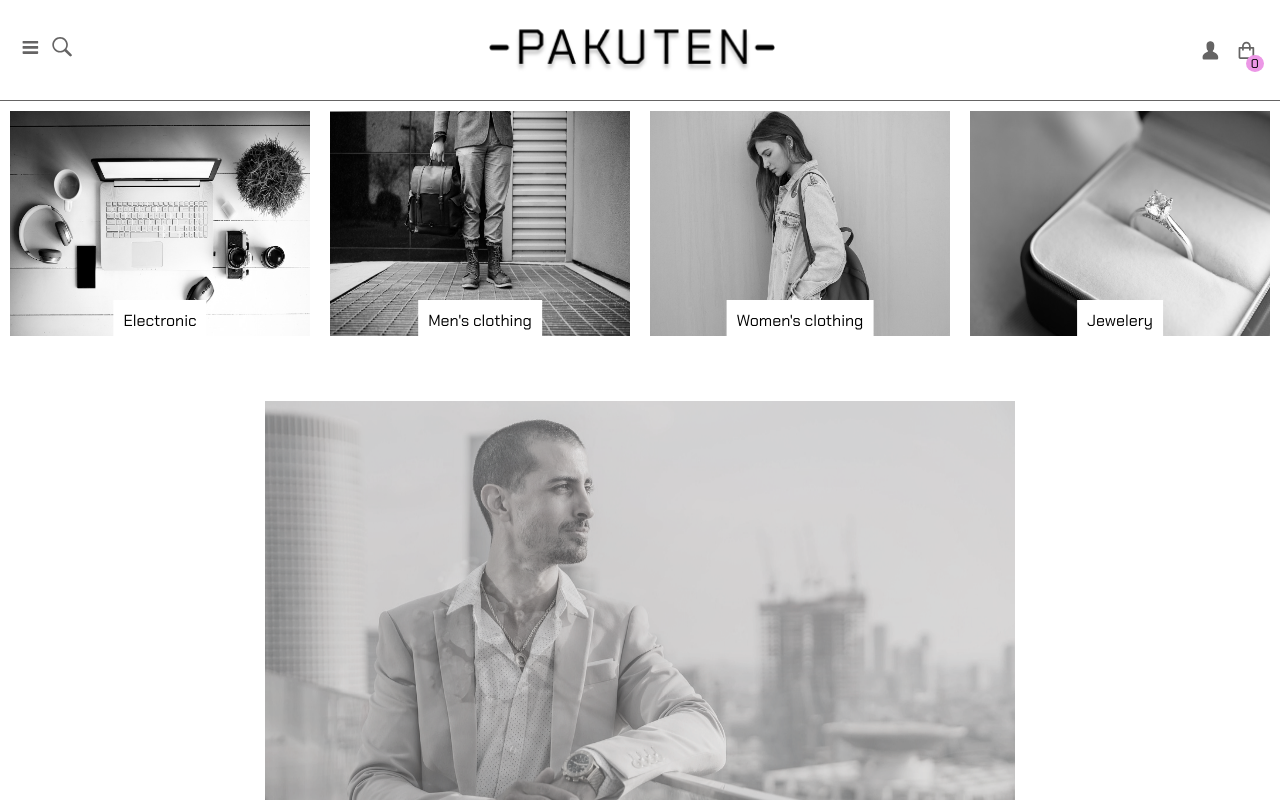
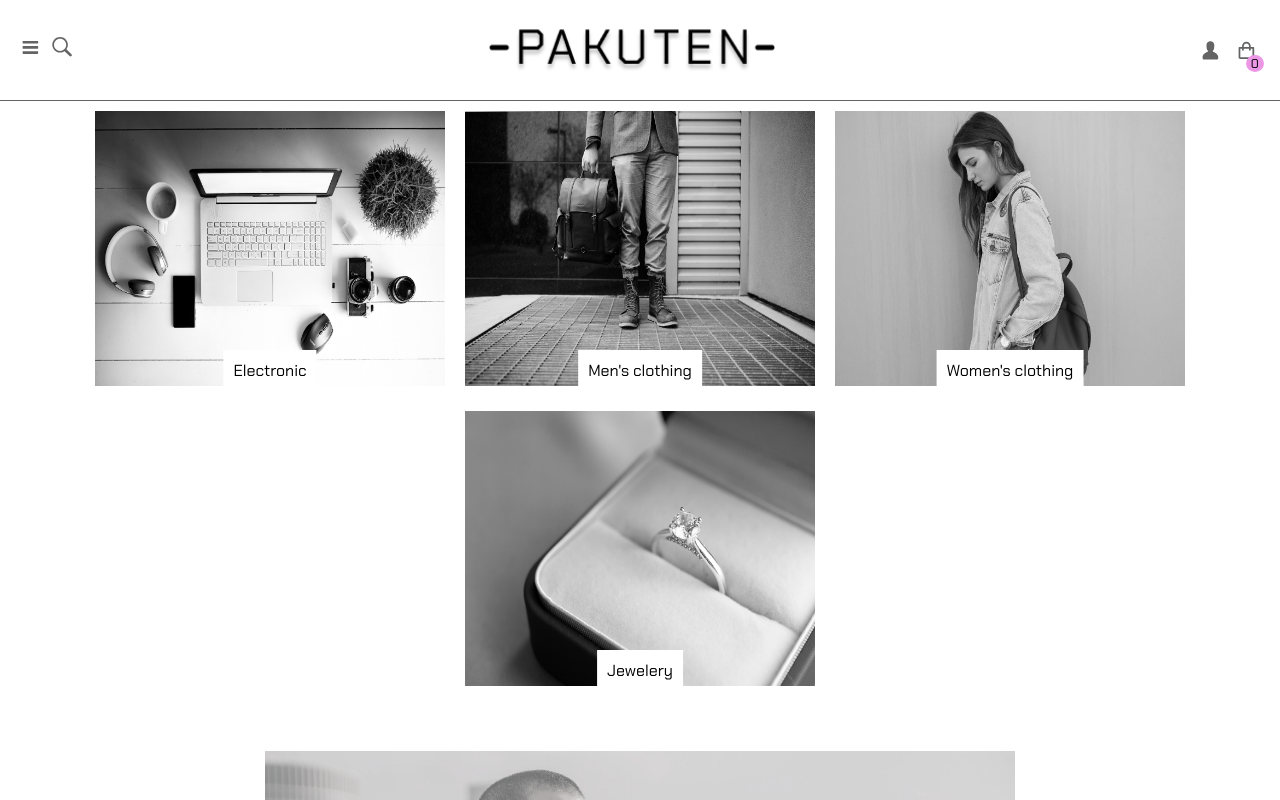
Before and after one commit to zaju2611/store, a React (Create React App) app: page / in a window 1280 px wide. Shown: the top 800 px of the page. Built offline with nearby package versions, Linux system fonts and the light colour scheme; no server answers.

Commit message:
fixed some bugs

```diff
--- a/src/App.jsx
+++ b/src/App.jsx
@@ -25,7 +25,7 @@ export default function App() {
 	}, []);
 
 	const categoryObjects = [
-		{ label: "Zamknij", path: "/" },
+		{ label: "Close", path: "/" },
 		...categories.map((category, index) => ({
 			label: category,
 			path: String(index),
--- a/src/components/ShoppingCard.jsx
+++ b/src/components/ShoppingCard.jsx
@@ -14,7 +14,7 @@ export default function ShoppingCard() {
 			</div>
 			<ShoppingSummary />
 			<FreeDeliveryBox />
-			<button className="buyButton">Podsumowanie</button>
+			<button className="buyButton">Summary</button>
 		</div>
 	);
 }
--- a/src/components/ShoppingSummary.jsx
+++ b/src/components/ShoppingSummary.jsx
@@ -1,7 +1,7 @@
 export default function ShoppingSummary() {
 	return (
 		<div className="shoppingSummary">
-			<p className="sumText">Suma</p>
+			<p className="sumText">Sum</p>
 			<p className="sum">134.95 zł</p>
 		</div>
 	);
--- a/src/index.css
+++ b/src/index.css
@@ -223,7 +223,7 @@ a {
 }
 
 .shoppingCard {
-	position: fixed;
+	position: absolute;
 	top: 90px;
 	right: 15px;
 	bottom: 0;
@@ -405,7 +405,7 @@ a {
 
 .copyright {
 	font-size: 0.7rem;
-	margin-bottom: 0.2em;
+	margin-bottom: 1em;
 }
 
 .productContainer {
@@ -420,8 +420,8 @@ a {
 }
 
 .customBox img {
-	width: 300px;
-	height: 225px;
+	width: 350px;
+	height: 275px;
 	margin: 10px;
 	filter: grayscale(100%);
 	transition: filter 0.3s;
```
